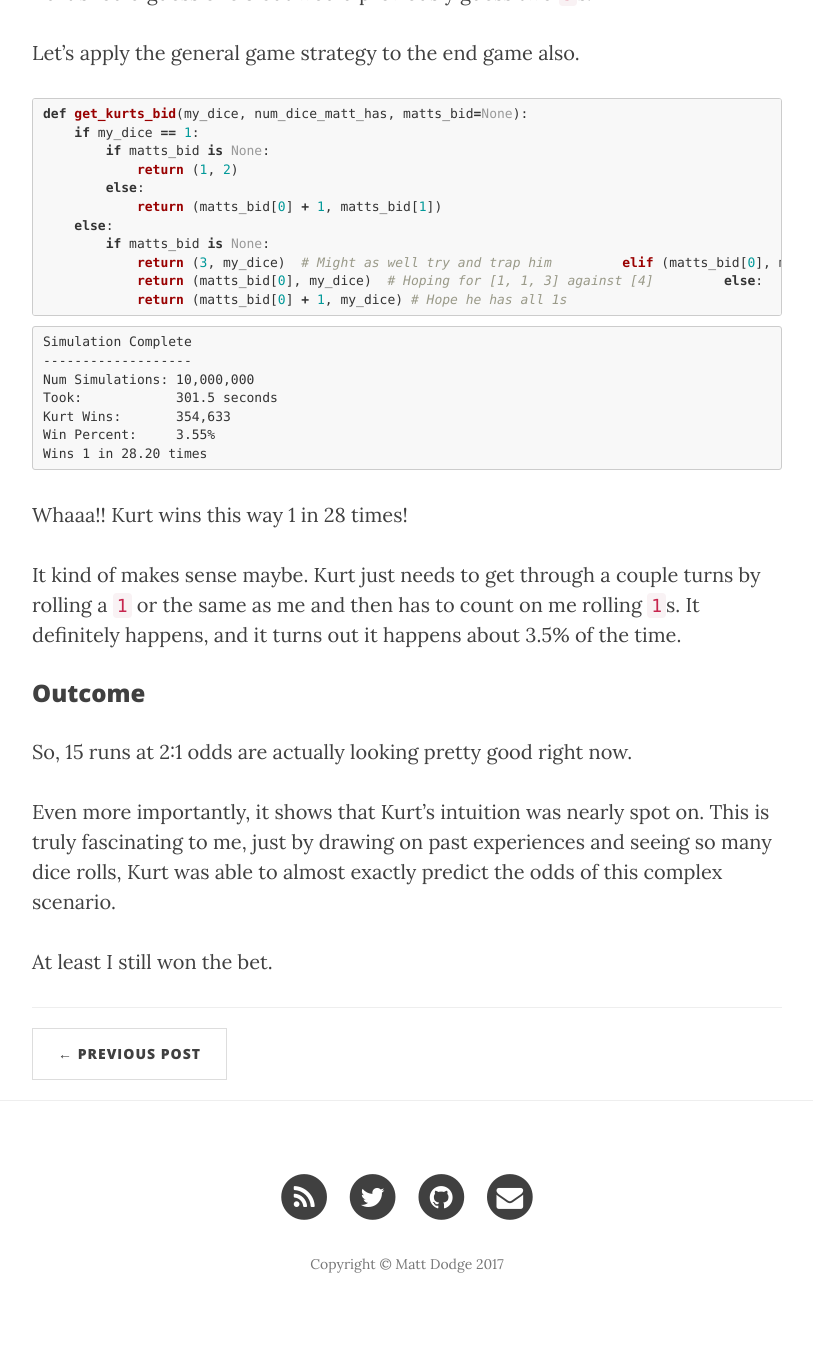
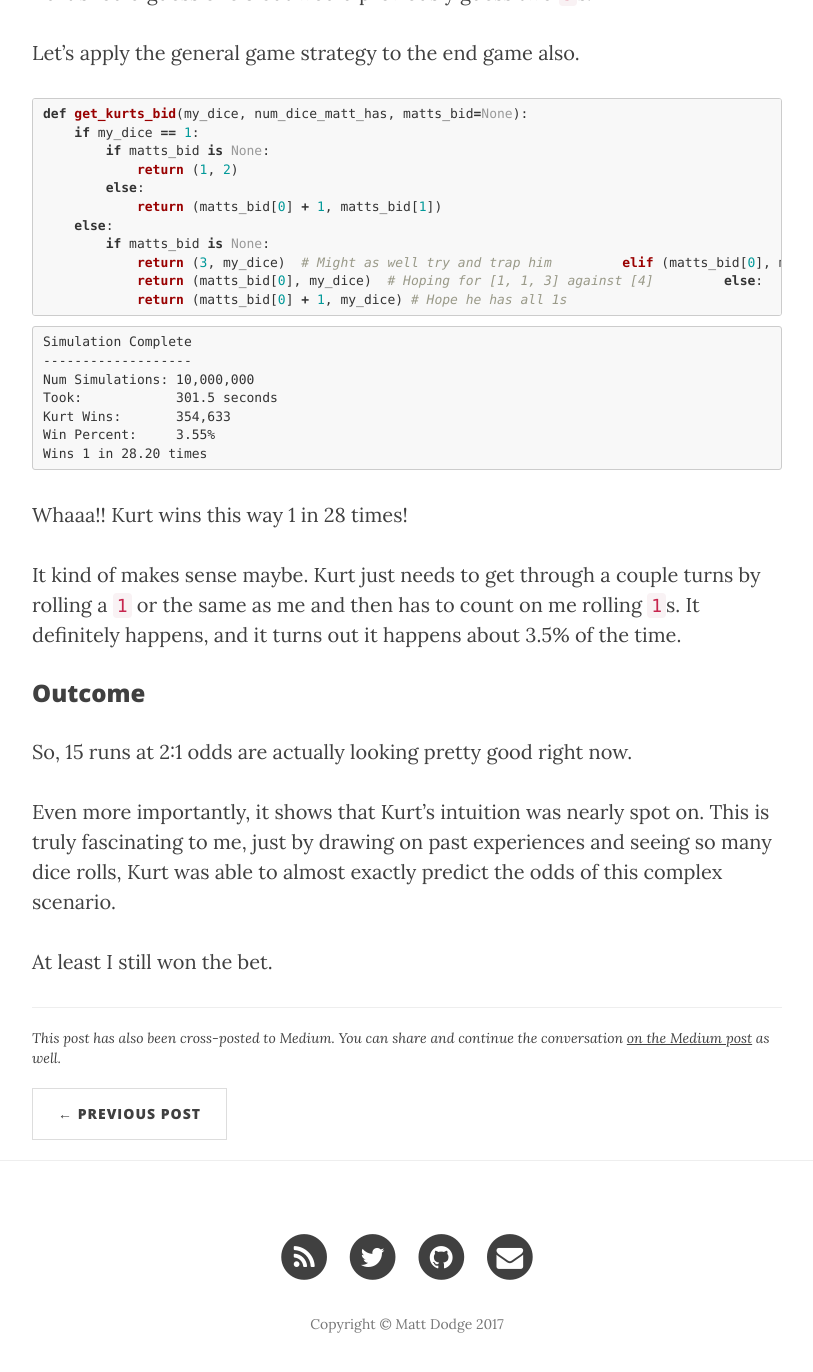
Before and after one commit to mattdodge/.codes, a Jekyll site: the page built from _posts/2017-10-07-liars-dice.md, in a window 1280 px wide and 1400 px high, scrolled down 6713 px. Shown: the top 1372 px of the window, without its empty margins (233-1046 px from the left). Built offline with Jekyll 4.4.1, drawn with Linux system fonts in a browser that asks for light colours; nearby versions of some CDN libraries; comment, search, counter and statistics services are not loaded; before the commit the page ends 8053 px from its top, so only the background shows below that.

Commit message:
Add medium link to posts

```diff
--- a/_layouts/post.html
+++ b/_layouts/post.html
@@ -28,6 +28,10 @@ layout: default
 				{{ content }}
 
                 <hr>
+
+				{% if page.medium-link %}
+				<div class="medium-cross-post">This post has also been cross-posted to Medium. You can share and continue the conversation <a href="{{ page.medium-link }}" target="_blank">on the Medium post</a> as well.</div>
+			  {% endif %}
 
                 <ul class="pager">
                     {% if page.previous.url %}
--- a/_posts/2017-10-07-liars-dice.md
+++ b/_posts/2017-10-07-liars-dice.md
@@ -5,6 +5,7 @@ subtitle: The Gambler vs The Mathematician
 date: 2017-10-07 09:56:25
 permalink: /statistical-look-at-liars-dice/
 header-img: "img/dice.jpg"
+medium-link: https://medium.com/@that314guy/a-statistical-look-at-liars-dice-the-gambler-vs-the-mathematician-42d3a96a88d1
 ---
 Liar's dice is a great game. Easy to learn, difficult to master. A good balance of luck and strategy. If you don't know the game, I encourage you to [check it out](https://en.wikipedia.org/wiki/Liar%27s_dice), it's great for a group.
 
--- a/css/clean-blog.css
+++ b/css/clean-blog.css
@@ -268,6 +268,13 @@ hr.small {
   border-bottom-right-radius: 5px;
   border-bottom-left-radius: 5px;
 }
+.medium-cross-post {
+  font-style: italic;
+  font-size: 14px;
+}
+.medium-cross-post a {
+  text-decoration: underline;
+}
 footer {
   padding: 50px 0 65px;
 }
```
Also changed, not shown: less/clean-blog.less (+9 -0 lines), css/clean-blog.min.css.
